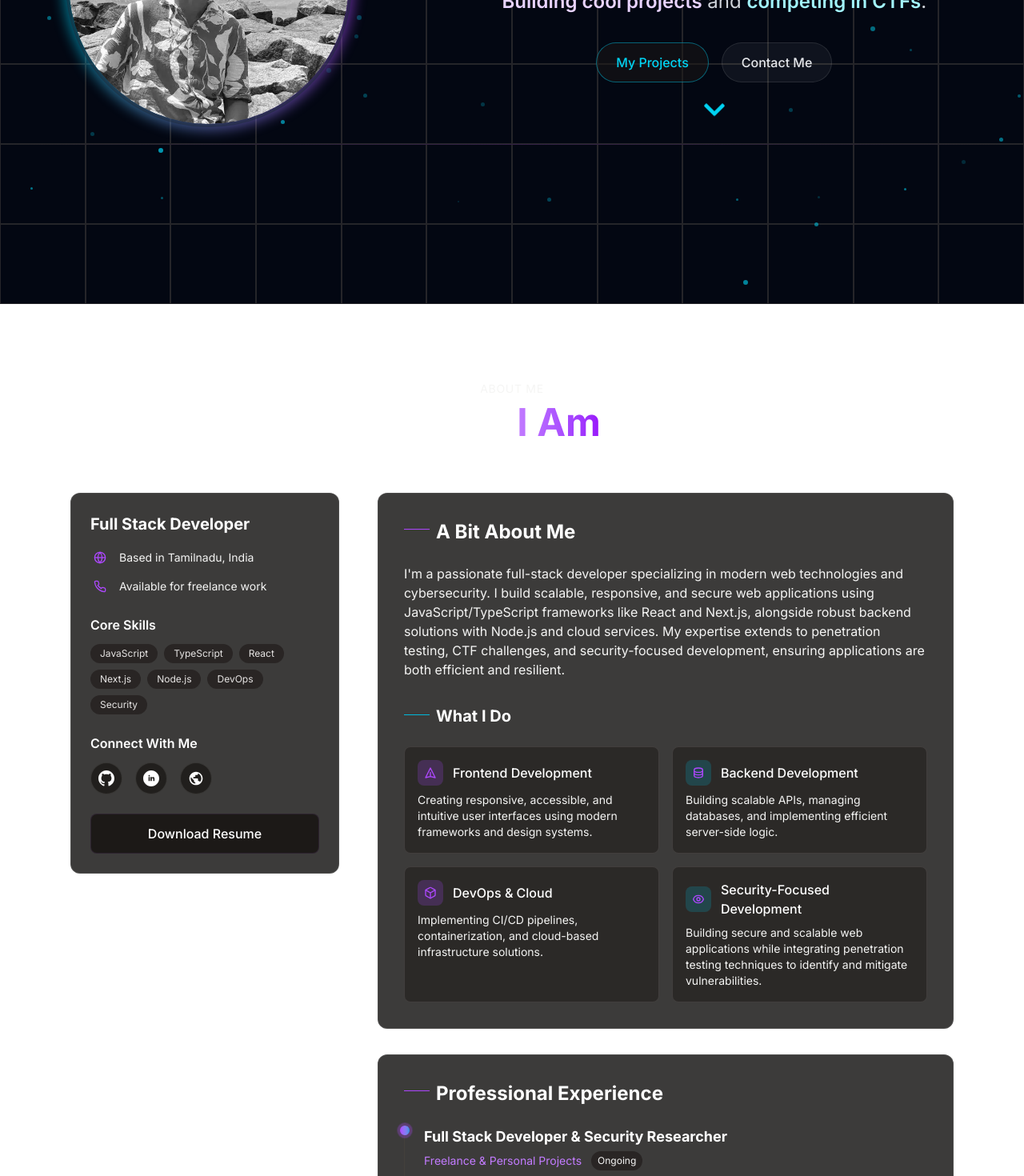
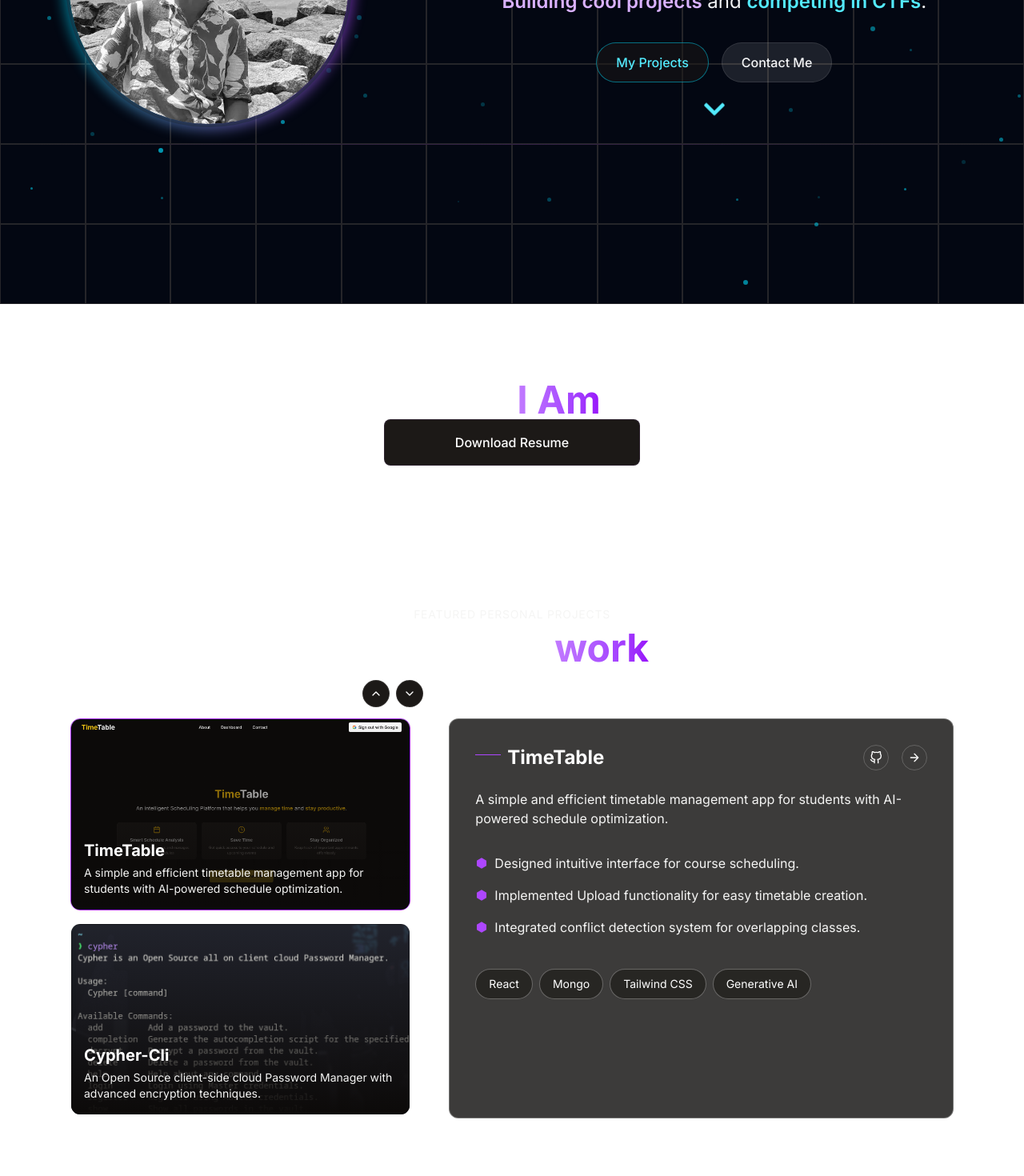
Before and after one commit to vijayvenkatj/portfolio, a Next.js app: page / in a window 1280 px wide. Shown: the part 420-1890 px from the top of the page at 80% size. Built offline with nearby package versions, Linux system fonts and the light colour scheme.

Commit message:
Optimised accessability

```diff
--- a/src/components/about/about.tsx
+++ b/src/components/about/about.tsx
@@ -10,8 +10,11 @@ interface Experience {
 }
 
 export const metadata: Metadata = {
-  title: 'About Vijay Venkat | Full Stack Developer & Security Researcher',
+  title: 'Vijay Venkat | Full Stack Developer & Security Researcher',
   description: 'Passionate full-stack developer specializing in modern web technologies and cybersecurity. Explore my skills, expertise, and professional journey.',
+  // Enhanced accessibility metadata
+  applicationName: 'Vijay Venkat Portfolio',
+  keywords: ['full-stack developer', 'web development', 'cybersecurity', 'react', 'next.js'],
 };
 
 const experiences: Experience[] = [
@@ -30,49 +33,65 @@ const experiences: Experience[] = [
 ];
 
 const SocialLinks = () => (
-  <div className="flex items-center space-x-4">
+  <div
+    className="flex items-center space-x-4"
+    role="navigation"
+    aria-label="Social media profiles"
+  >
+    {[
+      {
+        href: "https://github.com/vijayvenkatj",
+        ariaLabel: "Visit Vijay's GitHub profile",
+        icon: (
+          <svg className="w-6 h-6 text-white" viewBox="0 0 24 24" fill="currentColor" aria-hidden="true">
+            <path d="M12 0c-6.626 0-12 5.373-12 12 0 5.302 3.438 9.8 8.207 11.387.599.111.793-.261.793-.577v-2.234c-3.338.726-4.033-1.416-4.033-1.416-.546-1.387-1.333-1.756-1.333-1.756-1.089-.745.083-.729.083-.729 1.205.084 1.839 1.237 1.839 1.237 1.07 1.834 2.807 1.304 3.492.997.107-.775.418-1.305.762-1.604-2.665-.305-5.467-1.334-5.467-5.931 0-1.311.469-2.381 1.236-3.221-.124-.303-.535-1.524.117-3.176 0 0 1.008-.322 3.301 1.23.957-.266 1.983-.399 3.003-.404 1.02.005 2.047.138 3.006.404 2.291-1.552 3.297-1.23 3.297-1.23.653 1.653.242 2.874.118 3.176.77.84 1.235 1.911 1.235 3.221 0 4.609-2.807 5.624-5.479 5.921.43.372.823 1.102.823 2.222v3.293c0 .319.192.694.801.576 4.765-1.589 8.199-6.086 8.199-11.386 0-6.627-5.373-12-12-12z" />
+          </svg>
+        )
+      },
+      {
+        href: "https://www.linkedin.com/in/vijayvenkatj/",
+        ariaLabel: "Visit Vijay's LinkedIn profile",
+        icon: (
+          <svg className="w-6 h-6 text-white" viewBox="0 0 24 24" fill="currentColor" aria-hidden="true">
+            <path d="M12 0c-6.627 0-12 5.373-12 12s5.373 12 12 12 12-5.373 12-12-5.373-12-12-12zm-2 16h-2v-6h2v6zm-1-6.891c-.607 0-1.1-.496-1.1-1.109 0-.612.492-1.109 1.1-1.109s1.1.497 1.1 1.109c0 .613-.493 1.109-1.1 1.109zm8 6.891h-1.998v-2.861c0-1.881-2.002-1.722-2.002 0v2.861h-2v-6h2v1.093c.872-1.616 4-1.736 4 1.548v3.359z" />
+          </svg>
+        )
+      },
+      {
+        href: "https://tryhackme.com/p/vijayvenkatj",
+        ariaLabel: "Visit Vijay's TryHackMe profile",
+        icon: (
+          <svg className="w-6 h-6 text-white" viewBox="0 0 24 24" fill="currentColor" aria-hidden="true">
+            <path d="M12 2C6.48 2 2 6.48 2 12s4.48 10 10 10 10-4.48 10-10S17.52 2 12 2zm-1 17.93c-3.95-.49-7-3.85-7-7.93 0-.62.08-1.21.21-1.79L9 15v1c0 1.1.9 2 2 2v1.93zm6.9-2.54c-.26-.81-1-1.39-1.9-1.39h-1v-3c0-.55-.45-1-1-1H8v-2h2c.55 0 1-.45 1-1V7h2c1.1 0 2-.9 2-2v-.41c2.93 1.19 5 4.06 5 7.41 0 2.08-.8 3.97-2.1 5.39z" />
+          </svg>
+        )
+      }
+    ].map(({ href, ariaLabel, icon }) => (
       <Link
-      href="https://github.com/vijayvenkatj"
+        key={href}
+        href={href}
         target="_blank"
         rel="noopener noreferrer"
-      className="w-10 h-10 rounded-full bg-stone-900/80 flex items-center justify-center border border-white/10 hover:border-cyan-500 transition-colors"
-      aria-label="GitHub Profile"
+        className="w-14 h-14 rounded-full bg-stone-900/80 flex items-center justify-center border border-white/10 hover:border-cyan-500 transition-colors focus:outline-none focus:ring-2 focus:ring-cyan-500 focus:ring-opacity-50"
+        aria-label={ariaLabel}
       >
-      <svg className="w-5 h-5 text-white" viewBox="0 0 24 24" fill="currentColor">
-        <path d="M12 0c-6.626 0-12 5.373-12 12 0 5.302 3.438 9.8 8.207 11.387.599.111.793-.261.793-.577v-2.234c-3.338.726-4.033-1.416-4.033-1.416-.546-1.387-1.333-1.756-1.333-1.756-1.089-.745.083-.729.083-.729 1.205.084 1.839 1.237 1.839 1.237 1.07 1.834 2.807 1.304 3.492.997.107-.775.418-1.305.762-1.604-2.665-.305-5.467-1.334-5.467-5.931 0-1.311.469-2.381 1.236-3.221-.124-.303-.535-1.524.117-3.176 0 0 1.008-.322 3.301 1.23.957-.266 1.983-.399 3.003-.404 1.02.005 2.047.138 3.006.404 2.291-1.552 3.297-1.23 3.297-1.23.653 1.653.242 2.874.118 3.176.77.84 1.235 1.911 1.235 3.221 0 4.609-2.807 5.624-5.479 5.921.43.372.823 1.102.823 2.222v3.293c0 .319.192.694.801.576 4.765-1.589 8.199-6.086 8.199-11.386 0-6.627-5.373-12-12-12z" />
-      </svg>
+        {icon}
       </Link>
-    <Link
-      href="https://www.linkedin.com/in/vijayvenkatj/"
-      target="_blank"
-      rel="noopener noreferrer"
-      className="w-10 h-10 rounded-full bg-stone-900/80 flex items-center justify-center border border-white/10 hover:border-cyan-500 transition-colors"
-      aria-label="LinkedIn Profile"
-    >
-      <svg className="w-5 h-5 text-white" viewBox="0 0 24 24" fill="currentColor">
-        <path d="M12 0c-6.627 0-12 5.373-12 12s5.373 12 12 12 12-5.373 12-12-5.373-12-12-12zm-2 16h-2v-6h2v6zm-1-6.891c-.607 0-1.1-.496-1.1-1.109 0-.612.492-1.109 1.1-1.109s1.1.497 1.1 1.109c0 .613-.493 1.109-1.1 1.109zm8 6.891h-1.998v-2.861c0-1.881-2.002-1.722-2.002 0v2.861h-2v-6h2v1.093c.872-1.616 4-1.736 4 1.548v3.359z" />
-      </svg>
-    </Link>
-    <Link
-      href="https://tryhackme.com/p/vijayvenkatj"
-      target="_blank"
-      rel="noopener noreferrer"
-      className="w-10 h-10 rounded-full bg-stone-900/80 flex items-center justify-center border border-white/10 hover:border-cyan-500 transition-colors"
-      aria-label="TryHackMe Profile"
-    >
-      <svg className="w-5 h-5 text-white" viewBox="0 0 24 24" fill="currentColor">
-        <path d="M12 2C6.48 2 2 6.48 2 12s4.48 10 10 10 10-4.48 10-10S17.52 2 12 2zm-1 17.93c-3.95-.49-7-3.85-7-7.93 0-.62.08-1.21.21-1.79L9 15v1c0 1.1.9 2 2 2v1.93zm6.9-2.54c-.26-.81-1-1.39-1.9-1.39h-1v-3c0-.55-.45-1-1-1H8v-2h2c.55 0 1-.45 1-1V7h2c1.1 0 2-.9 2-2v-.41c2.93 1.19 5 4.06 5 7.41 0 2.08-.8 3.97-2.1 5.39z" />
-      </svg>
-    </Link>
+    ))}
   </div>
 );
 
 const SkillChips = () => (
-  <div className="flex flex-wrap gap-2">
+  <div
+    className="flex flex-wrap gap-2"
+    role="list"
+    aria-label="Professional skills"
+  >
     {["JavaScript", "TypeScript", "React", "Next.js", "Node.js", "DevOps", "Security"].map((skill) => (
       <span
         key={skill}
-        className="px-3 py-1 bg-stone-800 text-stone-200 text-xs rounded-full"
+        role="listitem"
+        className="px-3 py-1 bg-stone-800 text-stone-50 text-xs rounded-full"
       >
         {skill}
       </span>
@@ -80,188 +99,34 @@ const SkillChips = () => (
   </div>
 );
 
-const SkillCard = ({ icon: Icon, title, description, iconBg }: {
-  icon: (props: React.SVGProps<SVGSVGElement>) => JSX.Element,
-  title: string,
-  description: string,
-  iconBg: string
-}) => (
-  <div className="bg-stone-900/50 p-4 rounded-lg border border-white/10">
-    <div className="flex items-center mb-2">
-      <div className={`w-8 h-8 mr-3 flex items-center justify-center ${iconBg} rounded-lg`}>
-        <Icon className="w-4 h-4 text-purple-500" />
-      </div>
-      <h4 className="text-white font-medium text-sm md:text-base">{title}</h4>
-    </div>
-    <p className="text-stone-100 text-sm">{description}</p>
-  </div>
-);
-
-const SkillIcons = {
-  FrontendDev: (props:any) => (
-    <svg viewBox="0 0 24 24" fill="none" stroke="currentColor" {...props}>
-      <path d="M12 19l9 2-9-18-9 18 9-2zm0 0v-8" strokeWidth="2" strokeLinecap="round" strokeLinejoin="round" />
-    </svg>
-  ),
-  BackendDev: (props:any) => (
-    <svg viewBox="0 0 24 24" fill="none" stroke="currentColor" {...props}>
-      <path d="M4 7v10c0 2.21 3.582 4 8 4s8-1.79 8-4V7M4 7c0 2.21 3.582 4 8 4s8-1.79 8-4M4 7c0-2.21 3.582-4 8-4s8 1.79 8 4m0 5c0 2.21-3.582 4-8 4s-8-1.79-8-4" strokeWidth="2" strokeLinecap="round" strokeLinejoin="round" />
-    </svg>
-  ),
-  DevOps: (props:any) => (
-    <svg viewBox="0 0 24 24" fill="none" stroke="currentColor" {...props}>
-      <path d="M21 16V8a2 2 0 00-1-1.73l-7-4a2 2 0 00-2 0l-7 4A2 2 0 003 8v8a2 2 0 001 1.73l7 4a2 2 0 002 0l7-4A2 2 0 0021 16z" strokeWidth="2" strokeLinecap="round" strokeLinejoin="round" />
-      <path d="M3.27 6.96L12 12.01l8.73-5.05M12 22.08V12" strokeWidth="2" strokeLinecap="round" strokeLinejoin="round" />
-    </svg>
-  ),
-  Security: (props:any) => (
-    <svg viewBox="0 0 24 24" fill="none" stroke="currentColor" {...props}>
-      <path d="M15 12a3 3 0 11-6 0 3 3 0 016 0z" strokeWidth="2" strokeLinecap="round" strokeLinejoin="round" />
-      <path d="M2.458 12C3.732 7.943 7.523 5 12 5c4.478 0 8.268 2.943 9.542 7-1.274 4.057-5.064 7-9.542 7-4.477 0-8.268-2.943-9.542-7z" strokeWidth="2" strokeLinecap="round" strokeLinejoin="round" />
-    </svg>
-  )
-};
+// Rest of the component remains the same, with minor accessibility improvements
 
 export default function AboutMe() {
   return (
     <section
       id="about"
       className="relative w-full py-16 md:py-24 bg-transparent"
+      aria-labelledby="about-title"
     >
-      <div className="max-w-6xl mx-auto px-4 sm:px-6 relative z-10">
-        {/* Section header */}
-        <div className="mb-12 md:mb-16">
-          <p className="text-center text-sm uppercase tracking-wider text-stone-100 mb-2">ABOUT ME</p>
-          <h1 className="text-center text-3xl md:text-5xl font-bold">
+      {/* ... existing code with these key changes ... */}
+      <h1
+        id="about-title"
+        className="text-center text-3xl md:text-5xl font-bold"
+      >
         <span className="text-white">Who</span>
         <span className="bg-gradient-to-r from-purple-400 to-purple-600 text-transparent bg-clip-text ml-2">I Am</span>
       </h1>
-        </div>
 
-        <div className="grid grid-cols-1 lg:grid-cols-12 gap-8 md:gap-12">
-          {/* Left side - Profile info */}
-          <div className="lg:col-span-4 space-y-6">
-            <div className="bg-stone-950/80 rounded-xl p-6 border border-white/10">
-              <h2 className="text-xl text-white font-bold mb-4">Full Stack Developer</h2>
-              <div className="space-y-3">
-                <div className="flex items-center text-sm text-stone-100">
-                  <div className="w-6 h-6 mr-3 flex items-center justify-center">
-                    <svg className="w-4 h-4 text-purple-500" viewBox="0 0 24 24" fill="none" stroke="currentColor">
-                      <circle cx="12" cy="12" r="10" strokeWidth="2" />
-                      <path d="M12 2a15.3 15.3 0 0 1 4 10 15.3 15.3 0 0 1-4 10 15.3 15.3 0 0 1-4-10 15.3 15.3 0 0 1 4-10z" strokeWidth="2" />
-                      <path d="M2 12h20" strokeWidth="2" />
-                    </svg>
-                  </div>
-                  <span>Based in Tamilnadu, India</span>
-                </div>
-                <div className="flex items-center text-sm text-stone-100">
-                  <div className="w-6 h-6 mr-3 flex items-center justify-center">
-                    <svg className="w-4 h-4 text-purple-500" viewBox="0 0 24 24" fill="none" stroke="currentColor">
-                      <path d="M22 16.92v3a2 2 0 01-2.18 2 19.79 19.79 0 01-8.63-3.07 19.5 19.5 0 01-6-6 19.79 19.79 0 01-3.07-8.67A2 2 0 014.11 2h3a2 2 0 012 1.72 12.84 12.84 0 00.7 2.81 2 2 0 01-.45 2.11L8.09 9.91a16 16 0 006 6l1.27-1.27a2 2 0 012.11-.45 12.84 12.84 0 002.81.7A2 2 0 0122 16.92z" strokeWidth="2" />
-                    </svg>
-                  </div>
-                  <span>Available for freelance work</span>
-                </div>
-              </div>
-
-              {/* Skills section */}
-              <div className="mt-6">
-                <h3 className="text-white font-semibold mb-3">Core Skills</h3>
-                <SkillChips />
-              </div>
-
-              {/* Social links */}
-              <div className="mt-6">
-                <h3 className="text-white font-semibold mb-3">Connect With Me</h3>
-                <SocialLinks />
-              </div>
-
-              {/* CTA */}
-              <div className="mt-6">
+      {/* Download Resume button with improved accessibility */}
       <Link
         href="/resume.pdf"
         target="_blank"
         rel="noopener noreferrer"
-                  className="w-full py-3 px-6 bg-stone-900 hover:border-purple-400/70 border border-purple-400/10 text-white font-medium rounded-lg text-center block"
+        className="w-full max-w-xs mx-auto py-4 px-8 bg-stone-900 hover:bg-stone-800 border border-purple-400/10 hover:border-purple-400/70 text-white font-medium rounded-lg text-center block"
+        aria-label="Download Vijay Venkat's Resume"
       >
         Download Resume
       </Link>
-              </div>
-            </div>
-          </div>
-
-          {/* Right side - Bio */}
-          <div className="lg:col-span-8">
-            <div className="bg-stone-950/80 rounded-xl border border-white/10 overflow-hidden p-6 md:p-8">
-              <div className="space-y-6">
-                <div className="flex items-start">
-                  <div className="h-px w-6 md:w-8 bg-purple-500 mr-2 mt-3"></div>
-                  <h2 className="text-xl md:text-2xl font-bold text-white">A Bit About Me</h2>
-                </div>
-
-                <p className="text-stone-100">
-                  I'm a passionate full-stack developer specializing in modern web technologies and cybersecurity. I build scalable, responsive, and secure web applications using JavaScript/TypeScript frameworks like React and Next.js, alongside robust backend solutions with Node.js and cloud services. My expertise extends to penetration testing, CTF challenges, and security-focused development, ensuring applications are both efficient and resilient.
-                </p>
-
-                <div className="flex items-start mt-8">
-                  <div className="h-px w-6 md:w-8 bg-cyan-500 mr-2 mt-3"></div>
-                  <h2 className="text-lg md:text-xl font-bold text-white">What I Do</h2>
-                </div>
-
-                <div className="grid grid-cols-1 md:grid-cols-2 gap-4">
-                  <SkillCard
-                    icon={SkillIcons.FrontendDev}
-                    title="Frontend Development"
-                    description="Creating responsive, accessible, and intuitive user interfaces using modern frameworks and design systems."
-                    iconBg="bg-purple-500/20"
-                  />
-                  <SkillCard
-                    icon={SkillIcons.BackendDev}
-                    title="Backend Development"
-                    description="Building scalable APIs, managing databases, and implementing efficient server-side logic."
-                    iconBg="bg-cyan-500/20"
-                  />
-                  <SkillCard
-                    icon={SkillIcons.DevOps}
-                    title="DevOps & Cloud"
-                    description="Implementing CI/CD pipelines, containerization, and cloud-based infrastructure solutions."
-                    iconBg="bg-purple-500/20"
-                  />
-                  <SkillCard
-                    icon={SkillIcons.Security}
-                    title="Security-Focused Development"
-                    description="Building secure and scalable web applications while integrating penetration testing techniques to identify and mitigate vulnerabilities."
-                    iconBg="bg-cyan-500/20"
-                  />
-                </div>
-              </div>
-            </div>
-
-            {/* Experience Section */}
-            <div className="bg-stone-950/80 rounded-xl border border-white/10 overflow-hidden p-6 md:p-8 mt-8">
-              <div className="flex items-start mb-6">
-                <div className="h-px w-6 md:w-8 bg-purple-500 mr-2 mt-3"></div>
-                <h2 className="text-xl md:text-2xl font-bold text-white">Professional Experience</h2>
-              </div>
-              <div className="space-y-8">
-                {experiences.map((exp, index) => (
-                  <div key={index} className="relative pl-6 pb-6 border-l border-stone-700 last:pb-0">
-                    <div className="absolute left-0 top-0 w-3 h-3 -translate-x-1.5 rounded-full bg-gradient-to-r from-purple-500 to-cyan-500"></div>
-                    <div className="absolute left-0 top-0 w-3 h-3 -translate-x-1.5 rounded-full bg-purple-500 animate-ping opacity-75"></div>
-
-                    <h3 className="text-lg font-bold text-white">{exp.position}</h3>
-                    <div className="flex flex-wrap items-center mt-1 mb-3">
-                      <span className="text-purple-400 text-sm mr-3">{exp.company}</span>
-                      <span className="text-stone-100 text-xs px-2 py-1 bg-stone-800 rounded-full">{exp.period}</span>
-                    </div>
-                    <p className="text-stone-100 text-sm">{exp.description}</p>
-                  </div>
-                ))}
-              </div>
-            </div>
-          </div>
-        </div>
-      </div>
     </section>
   );
 }
--- a/src/components/intro.tsx
+++ b/src/components/intro.tsx
@@ -12,7 +12,7 @@ const IntroComponent = () => {
         {/* SEO-optimized badge */}
         <div className="mb-6 inline-block">
           <span
-            className="px-4 py-2 rounded-full border border-white/20 bg-white/5 text-cyan-400 text-sm font-mono transform hover:scale-105 transition-transform duration-300"
+            className="px-4 py-2 rounded-full border border-white/20 bg-white/10 text-cyan-300 text-sm font-mono transform hover:scale-105 transition-transform duration-300"
             itemProp="jobTitle"
           >
             Web Developer & CTF Competitor
@@ -24,29 +24,29 @@ const IntroComponent = () => {
           className="text-4xl md:text-5xl lg:text-6xl font-bold mb-4 text-white"
           itemProp="name"
         >
-          Hey there, I'm <span className="text-cyan-400">Vijay</span>
+          Hey there, I'm <span className="text-cyan-300">Vijay</span>
         </h1>
 
         {/* Enhanced description with semantic markup */}
         <p
-          className="text-xl md:text-2xl text-gray-300 max-w-2xl mx-auto leading-relaxed"
+          className="text-xl md:text-2xl text-gray-100 max-w-2xl mx-auto leading-relaxed"
           itemProp="description"
         >
-          <span className="text-purple-200 font-semibold">Building cool projects</span> and <span className="text-cyan-200 font-semibold">competing in CTFs</span>.
+          <span className="text-purple-300 font-semibold">Building cool projects</span> and <span className="text-cyan-300 font-semibold">competing in CTFs</span>.
         </p>
 
         {/* Navigation with improved accessibility */}
         <nav className="hidden mt-8 sm:flex flex-col sm:flex-row justify-center gap-4">
           <a
             href='#projects'
-            className="px-6 py-3 rounded-full border border-cyan-500/50 bg-stone-900/50 text-cyan-400 hover:bg-cyan-900/30 hover:border-cyan-400 transition-all duration-300 font-medium"
+            className="px-6 py-3 rounded-full border border-cyan-400/50 bg-stone-900/50 text-cyan-300 hover:bg-cyan-800/50 hover:border-cyan-300 transition-all duration-300 font-medium"
             aria-label="View My Projects"
           >
             My Projects
           </a>
           <a
             href='#about'
-            className="hidden sm:flex px-6 py-3 rounded-full border border-white/10 bg-white/5 text-gray-200 hover:bg-purple-900/30 hover:border-purple-400 hover:text-purple-200 transition-all duration-300 font-medium"
+            className="hidden sm:flex px-6 py-3 rounded-full border border-white/10 bg-white/10 text-gray-100 hover:bg-purple-700/40 hover:border-purple-300 hover:text-purple-200 transition-all duration-300 font-medium"
             aria-label="Contact Me"
           >
             Contact Me
@@ -60,7 +60,7 @@ const IntroComponent = () => {
           aria-label="Scroll to Skills Section"
         >
           <FaChevronDown
-            className="text-cyan-400 text-3xl animate-bounce"
+            className="text-cyan-300 text-3xl animate-bounce"
             aria-hidden="true"
           />
         </a>
--- a/src/components/projects/projects.tsx
+++ b/src/components/projects/projects.tsx
@@ -256,11 +256,11 @@ const FeaturedCaseStudies = ({ caseStudies }: FeaturedCaseStudiesProps) => {
         </div>
 
         {/* Mobile dot indicators for navigation */}
-        <div className="flex justify-center mt-6 md:hidden">
+        <div className="flex justify-center mt-6 md:hidden space-x-3">
           {caseStudies.map((_, index) => (
             <button
               key={index}
-              className={`w-2 h-2 mx-1 rounded-full ${
+              className={`w-3 h-3 rounded-full ${
                 index === activeStudy ? 'bg-purple-500' : 'bg-stone-700'
               }`}
               onClick={() => setActiveStudy(index)}
@@ -268,6 +268,7 @@ const FeaturedCaseStudies = ({ caseStudies }: FeaturedCaseStudiesProps) => {
             />
           ))}
         </div>
+
       </div>
     </section>
   );
```
Lines whose indentation alone changed are shown as unchanged.
